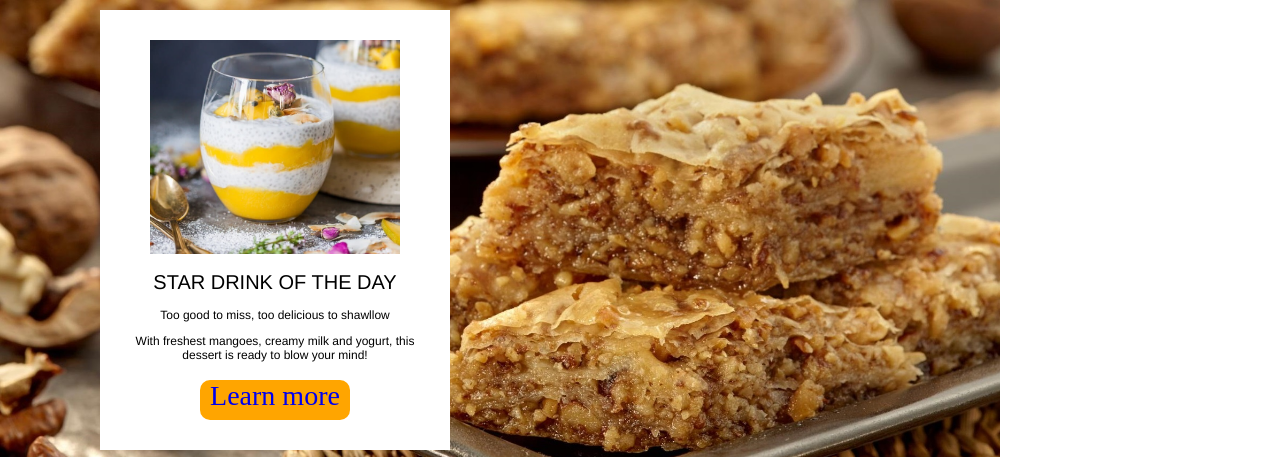
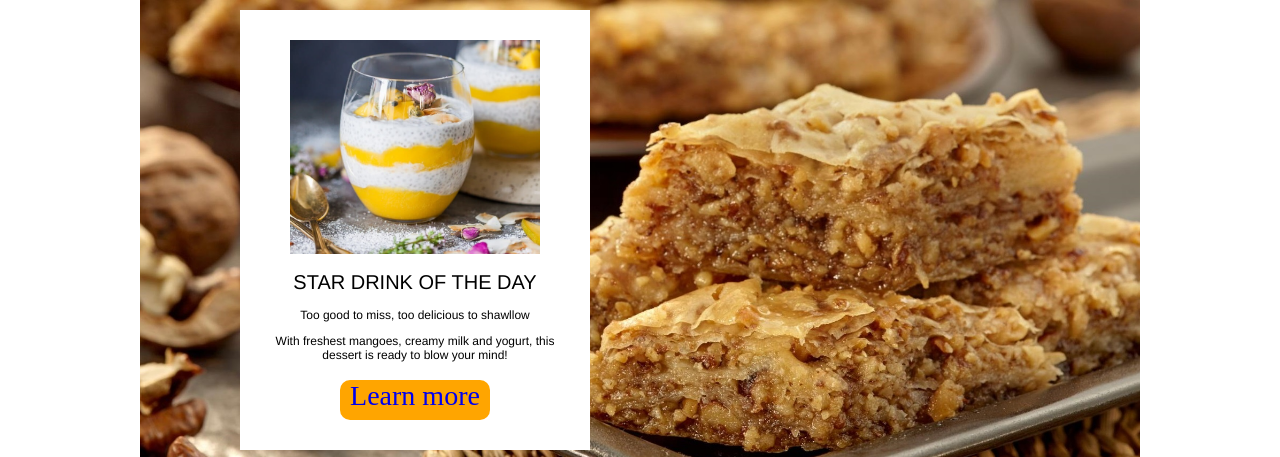
Before and after one commit to thanhhuyennguyen1704/thanhhuyennguyen1704.github.io, a plain HTML site: page index.html in a window 1280 px wide. Shown: the top 457 px of the page. Drawn offline with Linux system fonts and the light colour scheme.

Commit message:
sửa css

```diff
--- a/style.css
+++ b/style.css
@@ -5,7 +5,7 @@ body{
 	width: 1000px;
 	height: 1550px;
 	background-color: black;
-	margin: 0px 0px 0px 0px;
+	margin: 0px auto 0px auto;
 }
 .logo{
 	width: 1000px;
```
